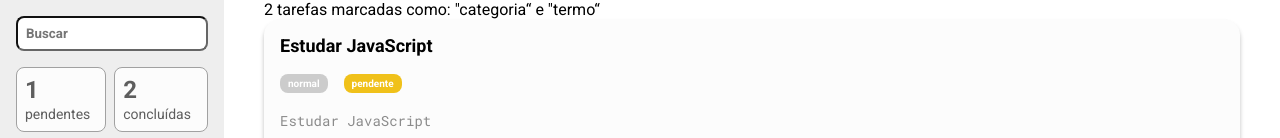
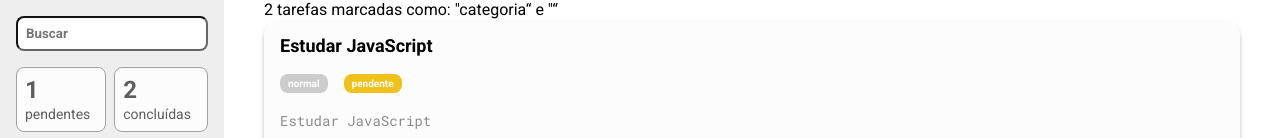
Before and after one commit to bcadore/ToDoList-ReactJS, a React (Create React App) app: page / in a window 1280 px wide. Shown: the top 138 px of the page. Built offline with nearby package versions, Linux system fonts and the light colour scheme.

Commit message:
Adicionado feature para buscar tarefas pelo nome.

```diff
--- a/src/containers/BarraLateral/index.tsx
+++ b/src/containers/BarraLateral/index.tsx
@@ -1,22 +1,34 @@
-import FiltroCard from "../../components/FiltroCard"
+import { useDispatch, useSelector } from 'react-redux';
+import FiltroCard from '../../components/FiltroCard';
 
-import * as S from './styles'
+import * as S from './styles';
+import { RootReducer } from '../../store';
+import { alteraTermo } from '../../store/reducers/filtro';
 
-const BarraLateral = () => (
+const BarraLateral = () => {
+  const dispatch = useDispatch();
+  const { termo } = useSelector((state: RootReducer) => state.filtro);
+
+  return (
     <S.Aside>
       <div>
-            <S.Campo type="text" placeholder="Buscar" />
+        <S.Campo
+          type="text"
+          placeholder="Buscar"
+          value={termo}
+          onChange={(evento) => dispatch(alteraTermo(evento.target.value))}
+        />
         <S.Filtros>
           <FiltroCard legenda="pendentes" contador={1} />
-                <FiltroCard legenda="concluídas" contador={2}/>
-                <FiltroCard legenda="urgentes" contador={3}/>
-                <FiltroCard legenda="importantes" contador={4}/>
-                <FiltroCard legenda="normal" contador={5}/>
+          <FiltroCard legenda="concluídas" contador={2} />
+          <FiltroCard legenda="urgentes" contador={3} />
+          <FiltroCard legenda="importantes" contador={4} />
+          <FiltroCard legenda="normal" contador={5} />
           <FiltroCard legenda="todas" contador={15} ativo />
-
         </S.Filtros>
       </div>
     </S.Aside>
-)
+  );
+};
 
-export default BarraLateral
+export default BarraLateral;
--- a/src/containers/ListaTarefas/index.tsx
+++ b/src/containers/ListaTarefas/index.tsx
@@ -4,12 +4,19 @@
 import { RootReducer } from '../../store';
 
 const ListaTarefas = () => {
-  const { itens } = useSelector((state: RootReducer) => state.tarefas )
+  const { itens } = useSelector((state: RootReducer) => state.tarefas);
+  const { termo } = useSelector((state: RootReducer) => state.filtro);
+  const filtraTarefas = () => {
+    return itens.filter((item) => item.titulo.toLowerCase().search(termo.toLocaleLowerCase()) >= 0);
+  };
+
   return (
     <S.Container>
-      <p> 2 tarefas marcadas como: &quot;categoria&ldquo; e &quot;termo&ldquo;</p>
+      <p>
+        2 tarefas marcadas como: &quot;categoria&ldquo; e &quot;{termo}&ldquo;
+      </p>
       <ul>
-        {itens.map((t) => (
+        {filtraTarefas().map((t) => (
           <li key={t.titulo}>
             <Tarefa
               descricao={t.descricao}
--- a/src/store/index.ts
+++ b/src/store/index.ts
@@ -1,10 +1,12 @@
 import { configureStore } from '@reduxjs/toolkit';
 
 import tarefasReducer from './reducers/tarefas';
+import filtroReducer from './reducers/filtro';
 
 const store = configureStore({
   reducer: {
     tarefas: tarefasReducer,
+    filtro: filtroReducer,
   },
 });
 
--- /dev/null
+++ b/src/store/reducers/filtro.ts
@@ -0,0 +1,26 @@
+import { PayloadAction, createSlice } from '@reduxjs/toolkit';
+import * as enums from '../../utils/enums/Tarefa';
+
+type FiltroState = {
+  termo: string;
+  criterio: 'prioridade' | 'status' | 'todas';
+  valor?: enums.Prioridade | enums.Status;
+};
+
+const initialState: FiltroState = {
+  termo: '',
+  criterio: 'todas',
+};
+
+const filtroSlice = createSlice({
+  name: 'filtro',
+  initialState,
+  reducers: {
+    alteraTermo: (state, action: PayloadAction<string>) => {
+      state.termo = action.payload;
+    },
+  },
+});
+
+export const { alteraTermo } = filtroSlice.actions;
+export default filtroSlice.reducer;
```
Lines whose indentation alone changed are shown as unchanged.
